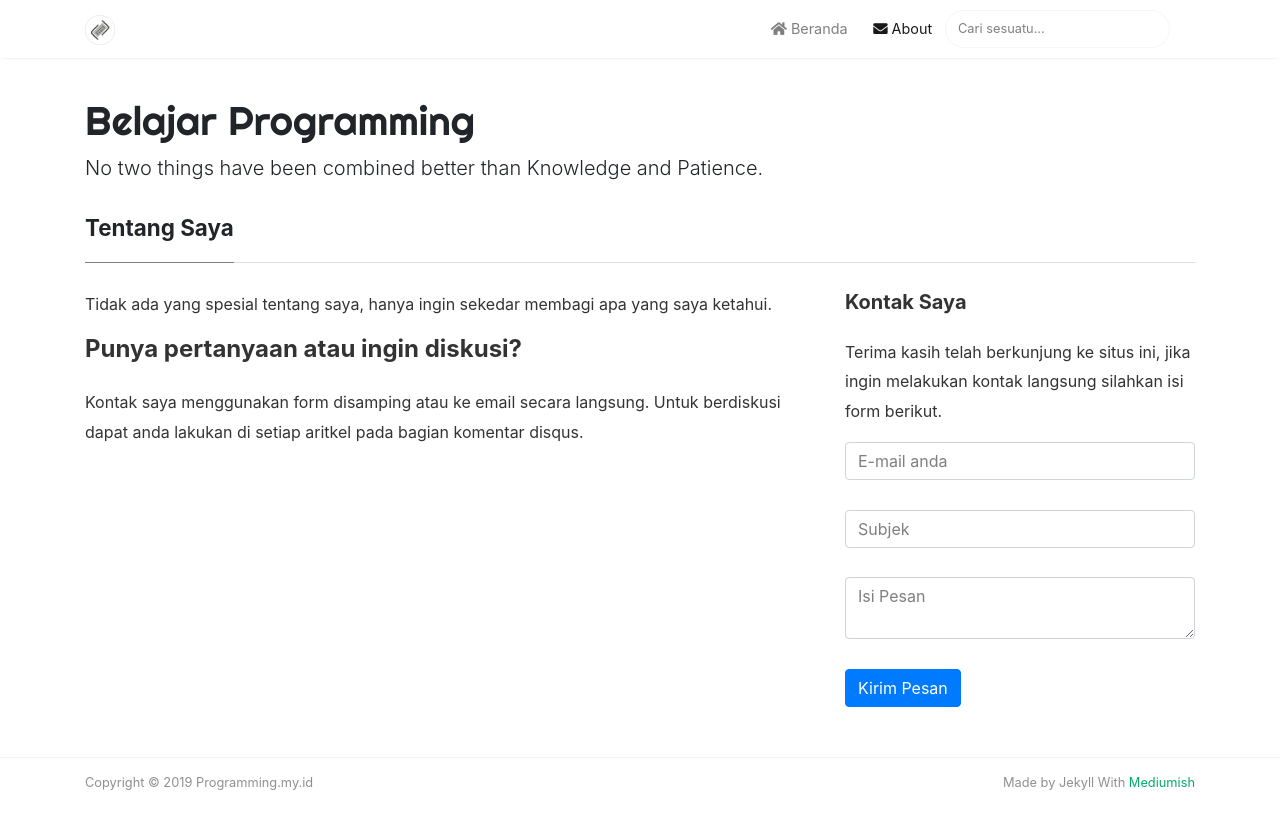
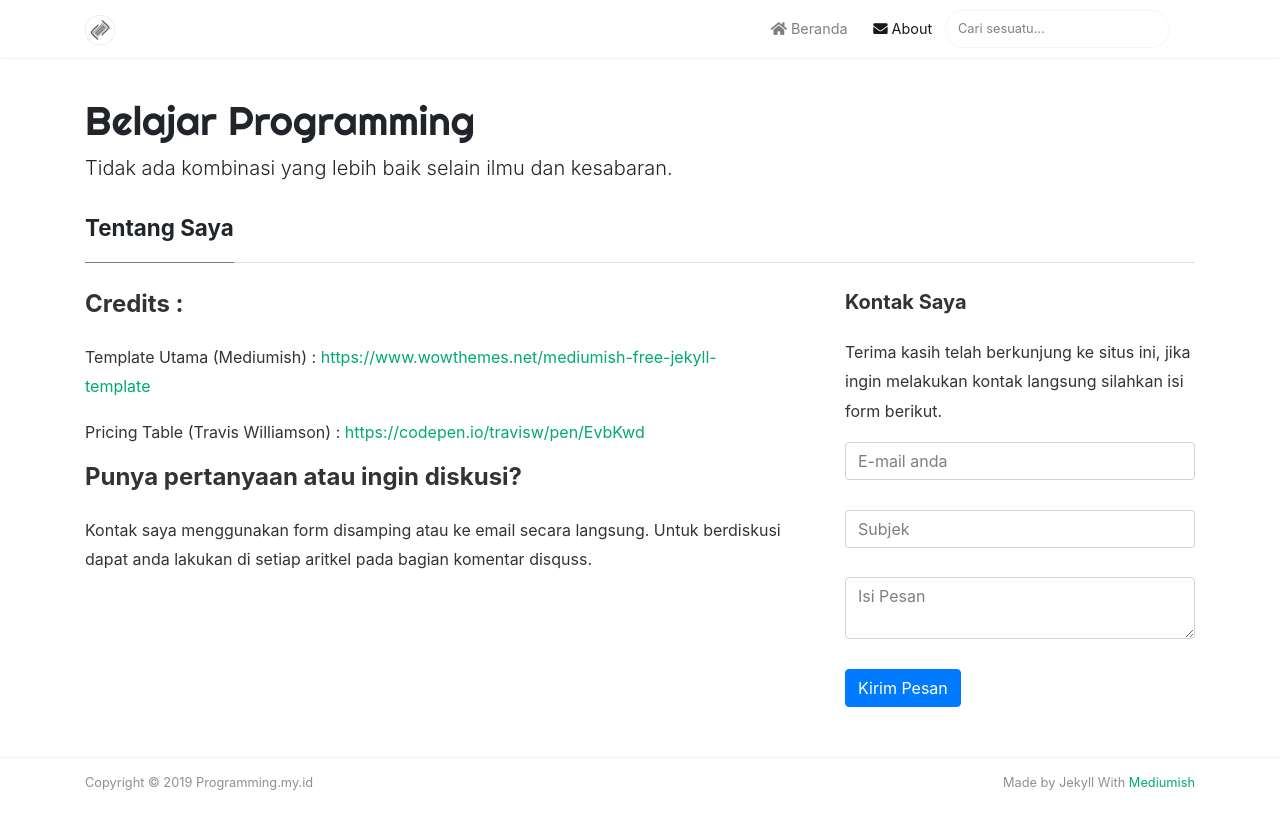
Before and after one commit to dhalul/programming-blog, a Jekyll site: the page built from _pages/about.md, in a window 1280 px wide. Shown: the top 829 px of the page. Built offline with Jekyll 4.4.1, drawn with Linux system fonts in a browser that asks for light colours; nearby versions of some CDN libraries; comment, search, counter and statistics services are not loaded.

Commit message:
update about dan table

```diff
--- a/_config.yml
+++ b/_config.yml
@@ -1,7 +1,7 @@
 # Site
 name: "Belajar Programming"
-description: "No two things have been combined better than Knowledge and Patience."
-meta_description: "No two things have been combined better than Knowledge and Patience."
+description: "Tidak ada kombinasi yang lebih baik selain ilmu dan kesabaran."
+meta_description: "Tidak ada kombinasi yang lebih baik selain ilmu dan kesabaran."
 logo: 'assets/images/logo.png'
 favicon: 'assets/images/logo.png'
 baseurl: ''
@@ -19,7 +19,7 @@
     email: dhal@programming.my.id
     web: http://programming.my.id
     twitter: https://twitter.com/AfdhalNasution
-    description: "Author of Programming.my.id<br/>Tidak ada yang spesial :D"
+    description: "Author of Programming.my.id<br/>"
   john:
     name: John
     display_name: John
--- a/_pages/about.md
+++ b/_pages/about.md
@@ -8,14 +8,15 @@
 <div class="row justify-content-between">
 <div class="col-md-8 pr-5">
 
-<p>Tidak ada yang spesial tentang saya, hanya ingin sekedar membagi apa yang saya ketahui.</p>
+<h4>Credits : </h4>
 
-
+<p>Template Utama (Mediumish) : <a href="https://www.wowthemes.net/mediumish-free-jekyll-template">https://www.wowthemes.net/mediumish-free-jekyll-template</a></p>
+<p>Pricing Table (Travis Williamson) : <a href="https://codepen.io/travisw/pen/EvbKwd">https://codepen.io/travisw/pen/EvbKwd</a></p>
 
 <h4>Punya pertanyaan atau ingin diskusi?</h4>
 
 Kontak saya menggunakan form disamping atau ke email secara langsung.
-Untuk berdiskusi dapat anda lakukan di setiap aritkel pada bagian komentar disqus.
+Untuk berdiskusi dapat anda lakukan di setiap aritkel pada bagian komentar disquss.
 
 </div>
 
```
Also changed, not shown: assets/css/table.css (added, +117 -0 lines).
